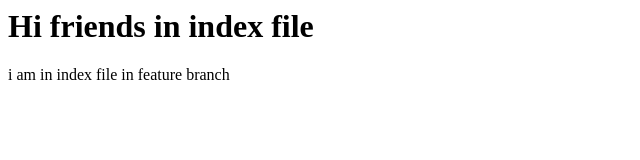
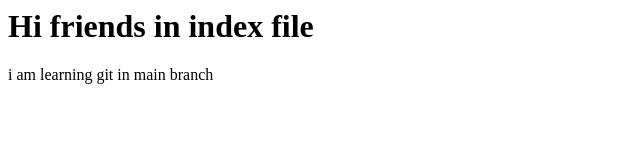
Before and after one commit to SistlaVishva04/git_practice, a plain HTML site: page index.html in a window 1280 px wide. Shown: the full height of the page, 0-640 px from the left. Drawn offline with Linux system fonts and the light colour scheme.

Commit message:
updated changes in index.html from main branch

```diff
--- a/index.html
+++ b/index.html
@@ -1,2 +1,2 @@
 <h1>Hi friends in index file</h1>
-<p> i am in index file in feature branch</p>
+<p> i am learning git in main branch</p>
```
